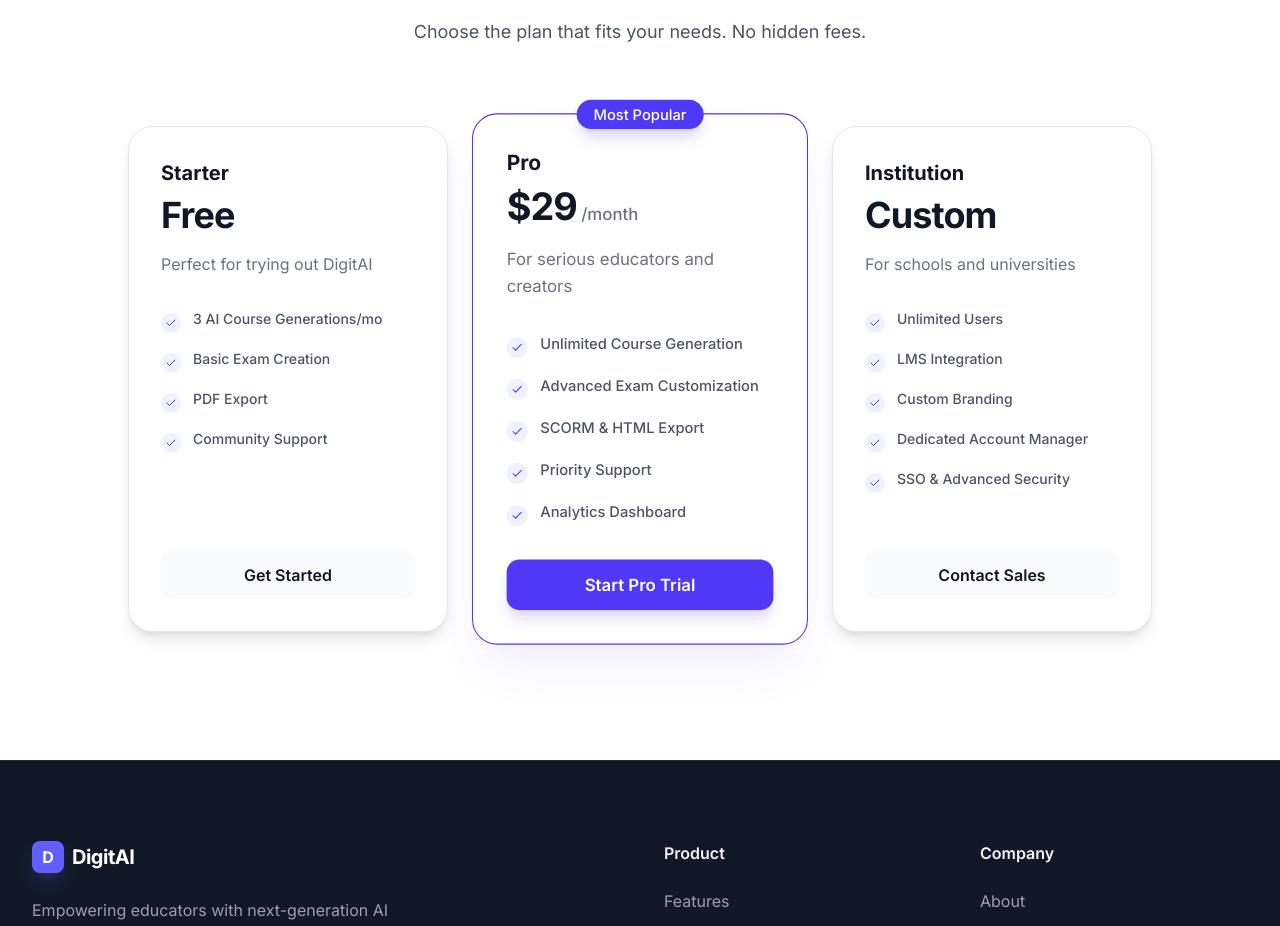
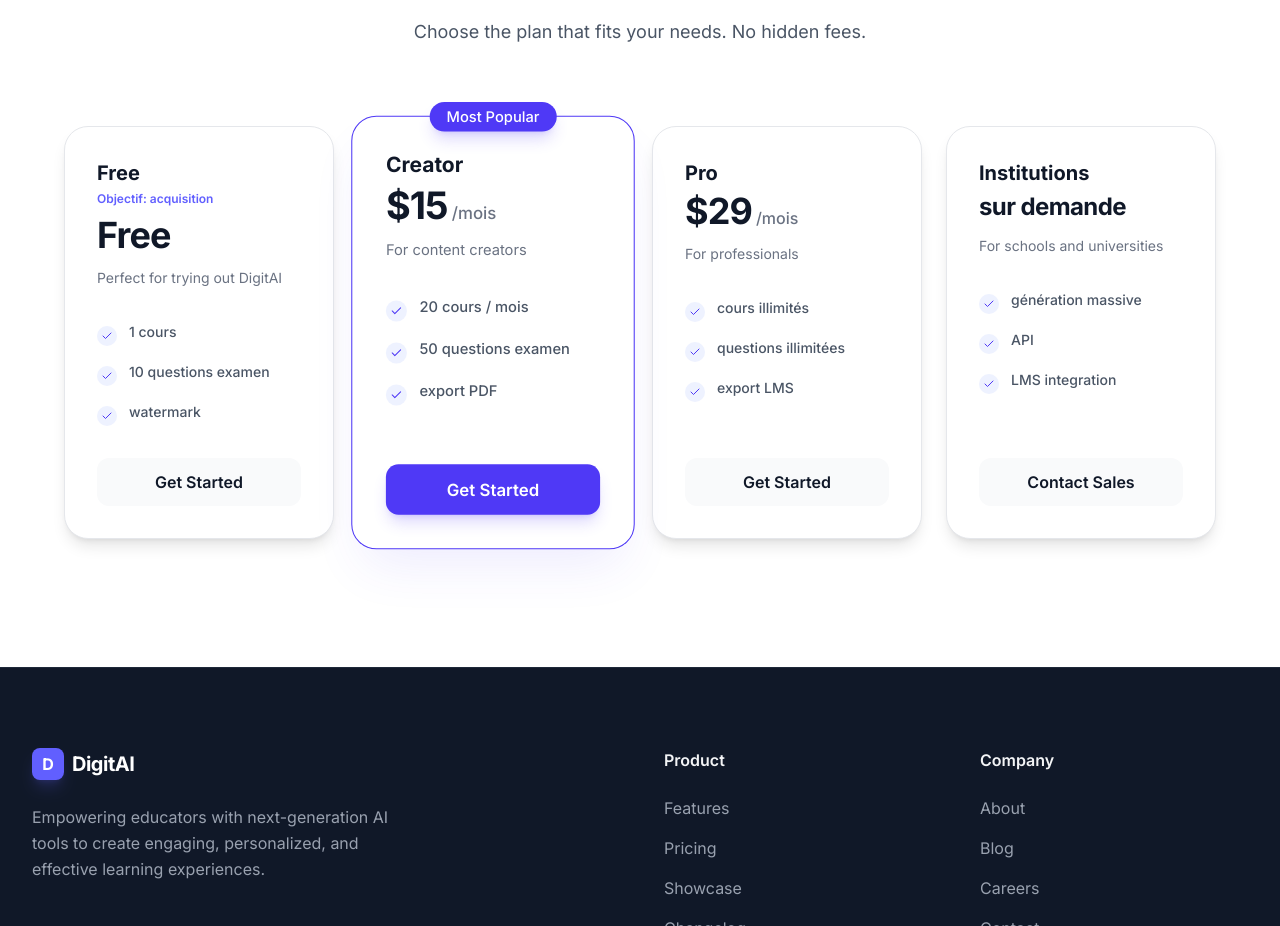
Before and after one commit to tarik-otmani/digitai_web1, a React (Vite) app in the folder new-frontend/: page / in a window 1280 px wide. Shown: the part 2505-3431 px from the top of the page. Built offline with nearby package versions, Linux system fonts and the light colour scheme; no server answers.

Commit message:
update pricing

```diff
--- a/new-frontend/src/pages/LandingPage.tsx
+++ b/new-frontend/src/pages/LandingPage.tsx
@@ -250,30 +250,41 @@ export default function LandingPage() {
             </motion.p>
           </div>
 
-          <div className="grid md:grid-cols-3 gap-8 max-w-5xl mx-auto">
+          <div className="grid md:grid-cols-4 gap-6 max-w-6xl mx-auto">
             {[
               {
-                name: "Starter",
+                name: "Free",
                 price: "Free",
+                badge: "Objectif: acquisition",
+                badgeColor: "text-indigo-500",
                 description: "Perfect for trying out DigitAI",
-                features: ["3 AI Course Generations/mo", "Basic Exam Creation", "PDF Export", "Community Support"],
+                features: ["1 cours", "10 questions examen", "watermark"],
                 cta: "Get Started",
                 popular: false
               },
               {
-                name: "Pro",
-                price: "$29",
-                period: "/month",
-                description: "For serious educators and creators",
-                features: ["Unlimited Course Generation", "Advanced Exam Customization", "SCORM & HTML Export", "Priority Support", "Analytics Dashboard"],
-                cta: "Start Pro Trial",
+                name: "Creator",
+                price: "$15",
+                period: "/mois",
+                description: "For content creators",
+                features: ["20 cours / mois", "50 questions examen", "export PDF"],
+                cta: "Get Started",
                 popular: true
               },
               {
-                name: "Institution",
-                price: "Custom",
+                name: "Pro",
+                price: "$29",
+                period: "/mois",
+                description: "For professionals",
+                features: ["cours illimités", "questions illimitées", "export LMS"],
+                cta: "Get Started",
+                popular: false
+              },
+              {
+                name: "Institutions",
+                price: "sur demande",
                 description: "For schools and universities",
-                features: ["Unlimited Users", "LMS Integration", "Custom Branding", "Dedicated Account Manager", "SSO & Advanced Security"],
+                features: ["génération massive", "API", "LMS integration"],
                 cta: "Contact Sales",
                 popular: false
               }
@@ -292,12 +303,15 @@ export default function LandingPage() {
                   </div>
                 )}
                 <div className="mb-8">
-                  <h3 className="text-xl font-bold text-gray-900 mb-2">{plan.name}</h3>
+                  <h3 className="text-xl font-bold text-gray-900 mb-1">{plan.name}</h3>
+                  {'badge' in plan && plan.badge && (
+                    <p className={`text-xs font-semibold mb-2 ${'badgeColor' in plan ? plan.badgeColor : ''}`}>{plan.badge}</p>
+                  )}
                   <div className="flex items-baseline gap-1">
-                    <span className="text-4xl font-bold text-gray-900 tracking-tight">{plan.price}</span>
+                    <span className={`font-bold text-gray-900 tracking-tight ${plan.price === 'sur demande' ? 'text-2xl' : 'text-4xl'}`}>{plan.price}</span>
                     {plan.period && <span className="text-gray-500 font-medium">{plan.period}</span>}
                   </div>
-                  <p className="text-gray-500 mt-4 leading-relaxed">{plan.description}</p>
+                  <p className="text-gray-500 mt-3 leading-relaxed text-sm">{plan.description}</p>
                 </div>
                 <ul className="space-y-4 mb-8 flex-1">
                   {plan.features.map((feature, i) => (
```
Also changed, not shown: 1 other file (tests, documents, lock files or other folders).
